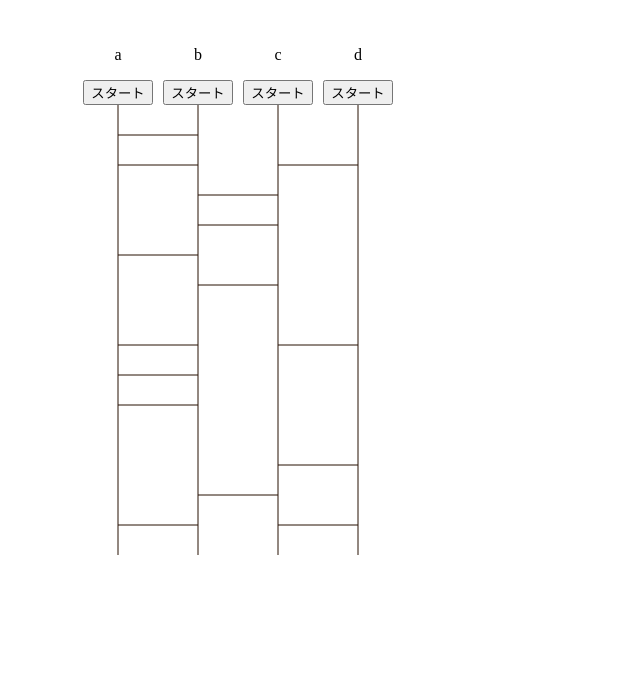
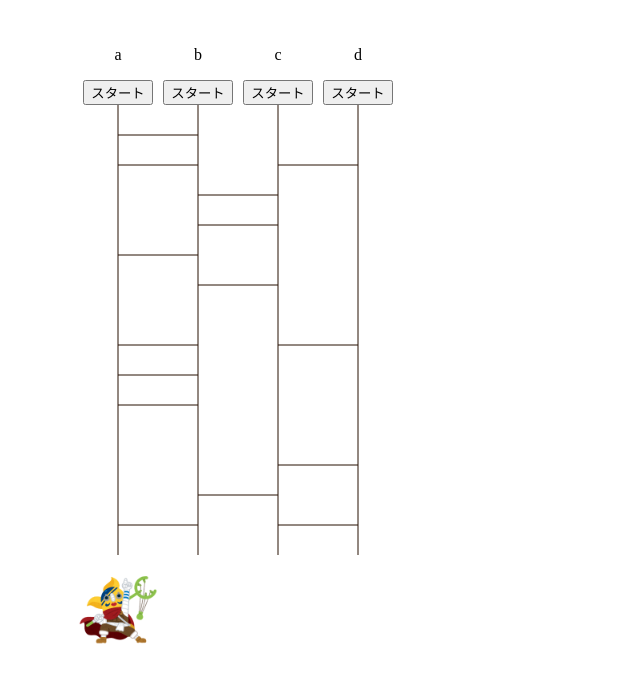
Before and after one commit to azarashi719/amida, a React (Vite) app: page / in a window 1280 px wide. Shown: the top 682 px of the page, without its empty margins (0-640 px from the left). Built offline with nearby package versions, Linux system fonts and the light colour scheme.

Commit message:
当たりの位置を設定

```diff
--- a/src/tsx/Container.tsx
+++ b/src/tsx/Container.tsx
@@ -2,6 +2,7 @@ import {useEffect, useRef, useState} from 'react'
 import styled from 'styled-components'
 import AmidaBaseComponent from './parts/AmidaBase'
 import EntryNamesComponent from './parts/EntryNames'
+import ResultComponent from './parts/Result'
 
 const Container = styled.div`
     margin: 30px;
@@ -64,6 +65,11 @@ function ContainerComponent() {
                     amidaPath={amidaPath}
                     setAmidaPath={setAmidaPath}
                 />
+                <ResultComponent
+                    canvasWidth={canvasWidth}
+                    intervalWidth={intervalWidth}
+                    lengthEntryNames={lengthEntryNames}
+                />
             </Container>
         </>
     )
--- a/src/tsx/parts/AmidaBase.tsx
+++ b/src/tsx/parts/AmidaBase.tsx
@@ -4,6 +4,8 @@ import styled from 'styled-components'
 const Canvas = styled.canvas`
 
 `
+
+
 type Props = {
     canvasWidth: number,
     canvasHeight: number,
--- a/src/tsx/parts/EntryNames.tsx
+++ b/src/tsx/parts/EntryNames.tsx
@@ -78,6 +78,7 @@ function EntryNamesComponent(props: Props){
         ctx.lineWidth = 3;
 
         let x = index;
+
         for (let y: number = 0; y < props.numberOfTree; y++) {
             ctx.moveTo(props.intervalWidth * getThisPoint(x), props.intervalHeight * getThisPoint(y));
             if (shouldMoveToNext(x, y)) {
--- /dev/null
+++ b/src/tsx/parts/Result.tsx
@@ -0,0 +1,50 @@
+import {useEffect, useRef} from 'react'
+import styled from 'styled-components'
+
+// TODO: consoleのwarning出てる
+type WrapProps = {
+    canvasWidth: number
+}
+const Wrap = styled.div<WrapProps>`
+    position: relative;
+    width: ${props => props.canvasWidth + 'px'};
+`
+
+type ImageBoxProps = {
+    intervalWidth: number,
+    leftPosition: number,
+}
+const ImageBox = styled.span<ImageBoxProps>`
+    position: absolute;
+    width: ${props => props.intervalWidth + 'px'};
+    left: ${props => props.leftPosition + 'px'};
+    img {
+        width: 100%;
+        height: auto;
+    }
+`
+
+type Props = {
+    canvasWidth: number,
+    intervalWidth: number,
+    lengthEntryNames: number,
+}
+
+function ResultComponent(props: Props) {
+    const atariNumber: number = Math.floor(Math.random() * props.lengthEntryNames);
+
+    const leftPosition: number = (props.intervalWidth * atariNumber) - (props.intervalWidth / 2);
+
+    return (
+        <Wrap canvasWidth={props.canvasWidth}>
+            <ImageBox
+                intervalWidth={props.intervalWidth}
+                leftPosition={leftPosition}
+                >
+                <img src="/public/image/onepiece04_usopp_sogeking.png" />
+            </ImageBox>
+        </Wrap>
+    );
+}
+
+export default ResultComponent
```
Also changed, not shown: public/image/onepiece04_usopp_sogeking.png (added).
